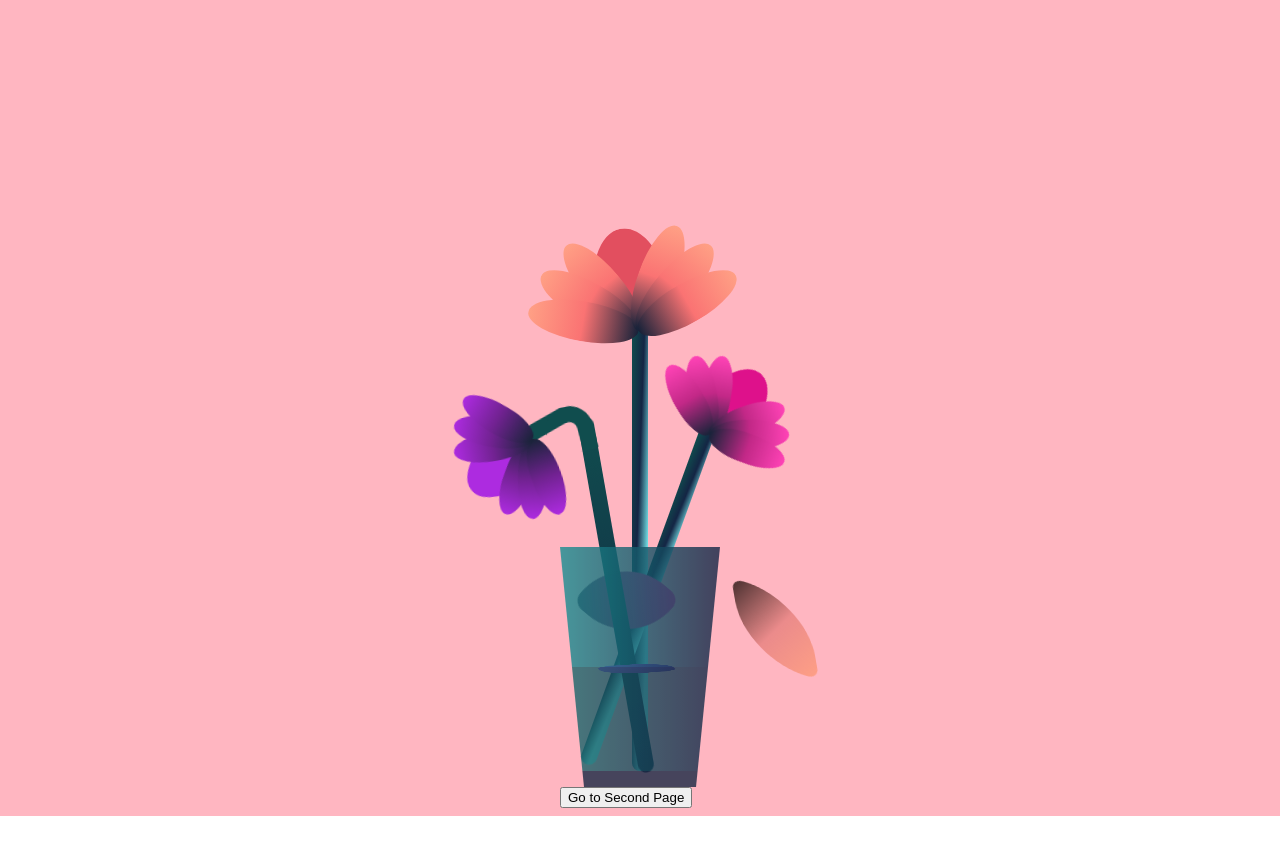
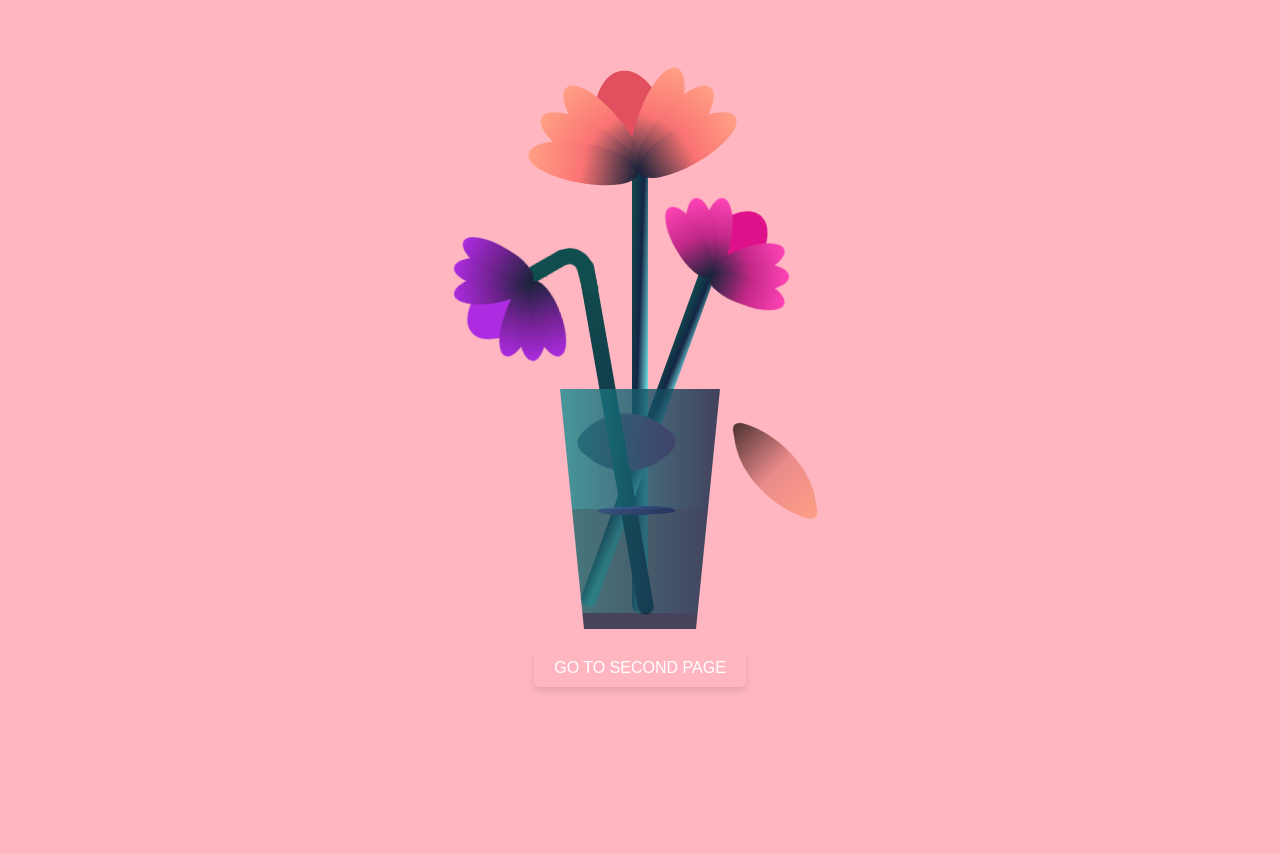
Before and after one commit to Agentchow/tiffy, a Vue app: page /#/ in a window 1280 px wide. Shown: the top 854 px of the page. Before the commit the page ends 816 px from the top, so only its background shows below. Built offline with nearby package versions, Linux system fonts and the light colour scheme.

Commit message:
Centering with home container

```diff
--- a/src/components/Home.vue
+++ b/src/components/Home.vue
@@ -1,10 +1,11 @@
 <!-- src/components/Home.vue -->
 <template>
-  <div>
+  <div class="home-container">
     <FlowerAnimation />
-    <button @click="goToSecondPage">Go to Second Page</button>
+    <button class="modern-button" @click="goToSecondPage">Go to Second Page</button>
   </div>
 </template>
+
 
 <script lang="ts">
 import { defineComponent } from 'vue';
@@ -31,5 +32,40 @@ export default defineComponent({
 </script>
 
 <style scoped>
-/* Add styles here */
+.home-container {
+  display: flex;
+  flex-direction: column;
+  align-items: center;
+  justify-content: center;
+  height: 120vh;
+  position: relative;
+  background-color: #ffb6c1; /* Adjust background color as needed */
+  margin-top: 50px; /* Adjust this value to lower the content */
+}
+
+.modern-button {
+  padding: 10px 20px;
+  margin-top: 20px; /* Adjust to create space between the button and the flower */
+  background-color: #ffb6c1;
+  color: #ffffff;
+  border: none;
+  border-radius: 5px;
+  font-size: 16px;
+  cursor: pointer;
+  box-shadow: 0 4px 6px rgba(0, 0, 0, 0.1);
+  transition: all 0.3s ease;
+  text-transform: uppercase;
+}
+
+.modern-button:hover {
+  background-color: #3700b3;
+  box-shadow: 0 6px 10px rgba(0, 0, 0, 0.15);
+  transform: translateY(-2px);
+}
+
+.modern-button:active {
+  background-color: #3700b3;
+  box-shadow: 0 4px 6px rgba(0, 0, 0, 0.1);
+  transform: translateY(0);
+}
 </style>
--- a/src/style.css
+++ b/src/style.css
@@ -1,4 +1,4 @@
-/* :root {
+:root {
   font-family: Inter, system-ui, Avenir, Helvetica, Arial, sans-serif;
   line-height: 1.5;
   font-weight: 400;
@@ -76,4 +76,4 @@ button:focus-visible {
   button {
     background-color: #f9f9f9;
   }
-} */
+}
```
